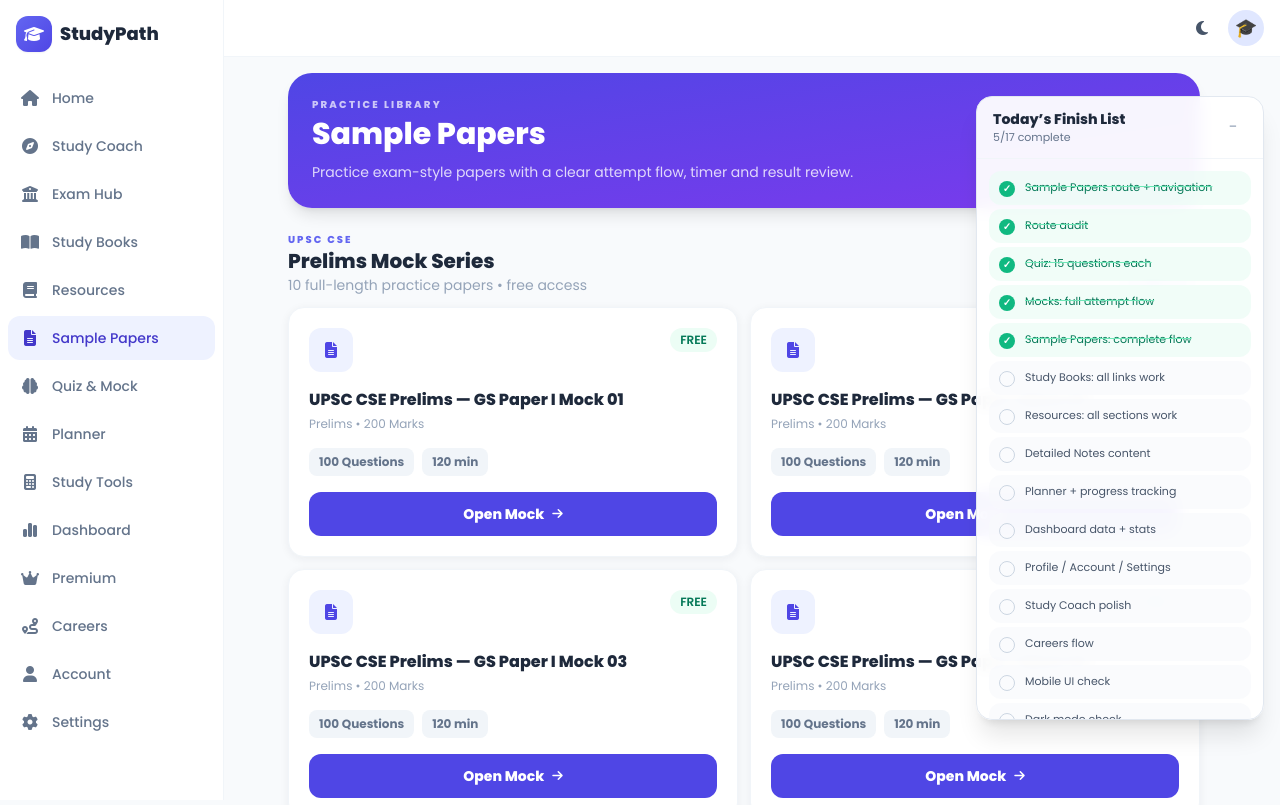
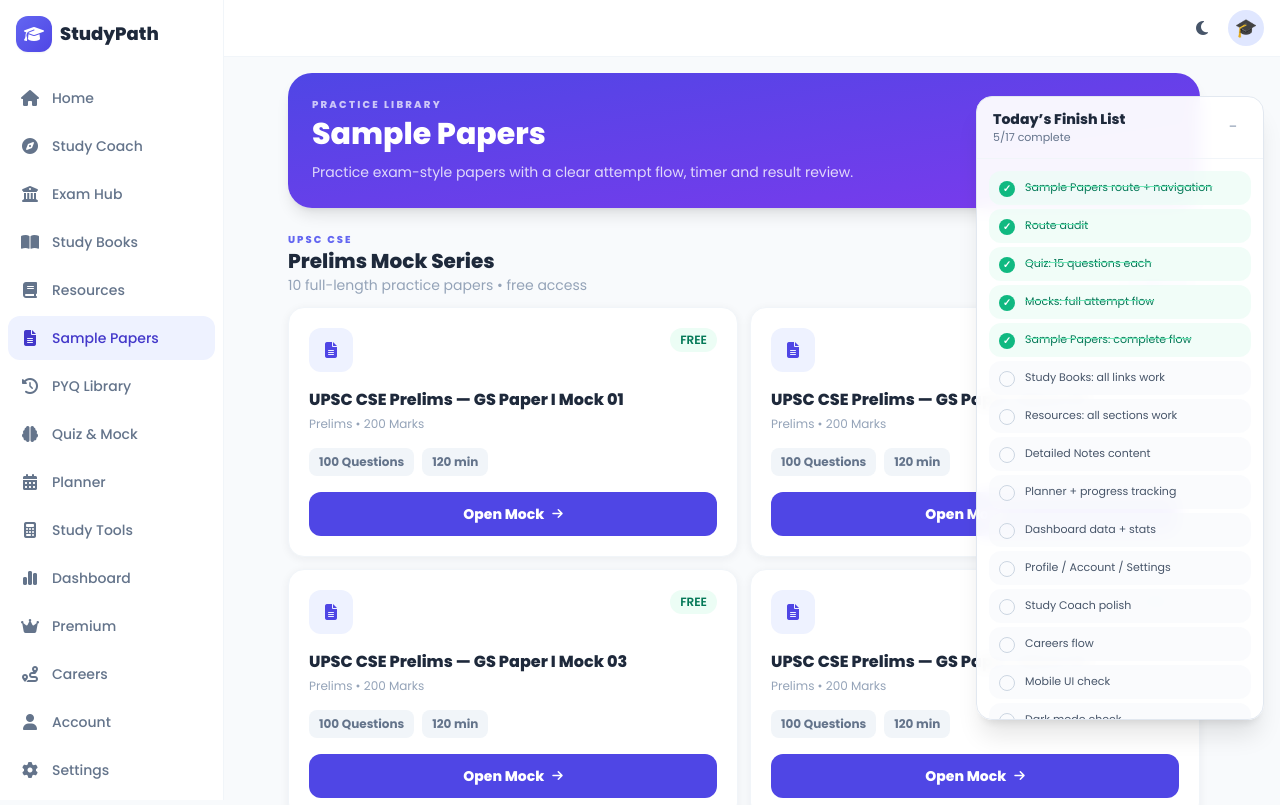
Before and after one commit to adityacricket/studypath, a React (Vite) app: page /studypath/sample-papers in a window 1280 px wide. Shown: the top 805 px of the page. Built offline with nearby package versions, Linux system fonts and the light colour scheme; no server answers.

Commit message:
Add PYQ library navigation

```diff
--- a/src/components/SideNav.jsx
+++ b/src/components/SideNav.jsx
@@ -8,6 +8,7 @@ const navItems = [
   { to: '/books', label: 'Study Books', icon: 'fa-book-open' },
   { to: '/resources', label: 'Resources', icon: 'fa-book' },
   { to: '/sample-papers', label: 'Sample Papers', icon: 'fa-file-lines' },
+  { to: '/pyq', label: 'PYQ Library', icon: 'fa-clock-rotate-left' },
   { to: '/quiz', label: 'Quiz & Mock', icon: 'fa-brain' },
   { to: '/planner', label: 'Planner', icon: 'fa-calendar-days' },
   { to: '/tools', label: 'Study Tools', icon: 'fa-calculator' },
```
